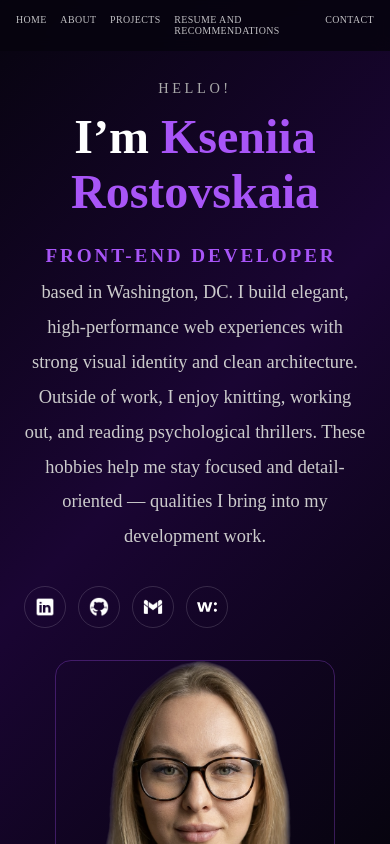
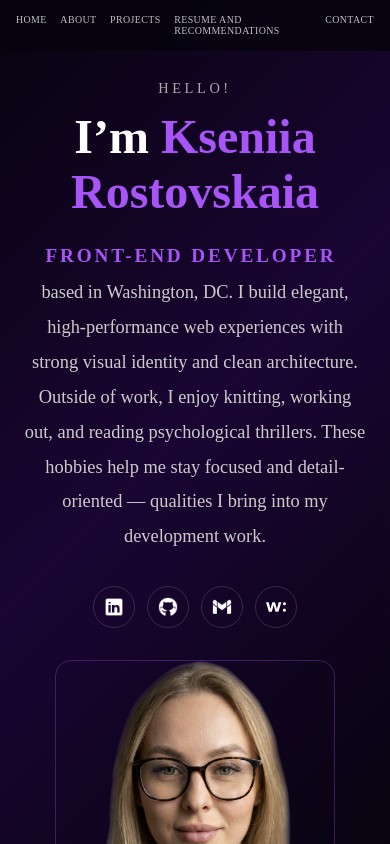
Before and after one commit to kseniiaross/portfolio, a React (Vite) app: page / in a window 390 px wide. Shown: the top 844 px of the page. Built offline with nearby package versions, Linux system fonts and the light colour scheme.

Commit message:
updated social links

```diff
--- a/src/components/Contact.tsx
+++ b/src/components/Contact.tsx
@@ -68,7 +68,7 @@ export default function Contact() {
           </div>
           <div className="contact-info">
             <p className="contact-label">Wellfound</p>
-            <p className="contact-value">Ksenii Rostovskaia</p>
+            <p className="contact-value">Kseniia Rostovskaia</p>
           </div>
         </a>
 
--- a/src/styles/Header.css
+++ b/src/styles/Header.css
@@ -292,4 +292,8 @@
   .about__text {
     font-size: 1rem;
   }
+
+  .hero__socials {
+    justify-content: center;
+  }
 }
```
